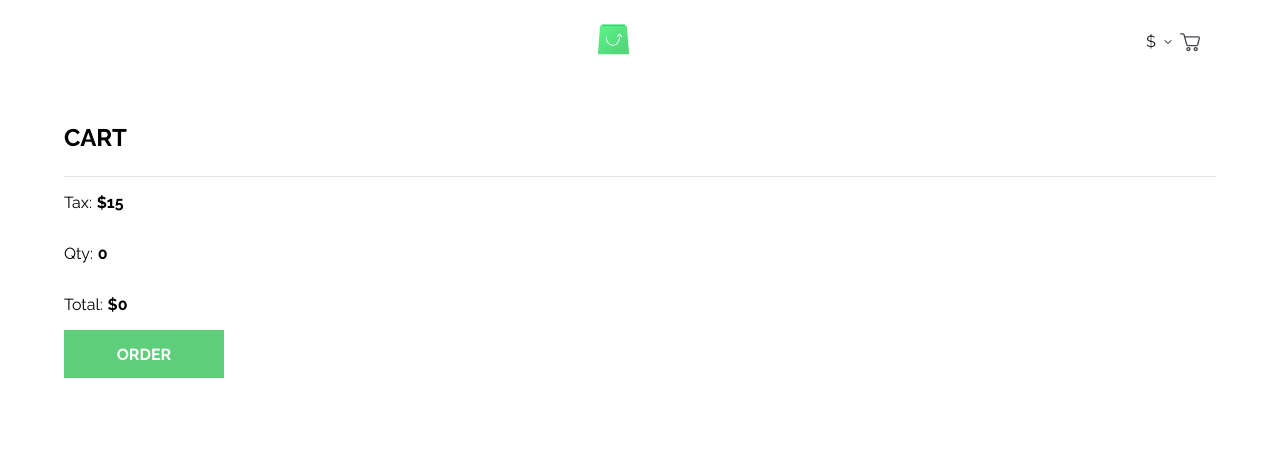
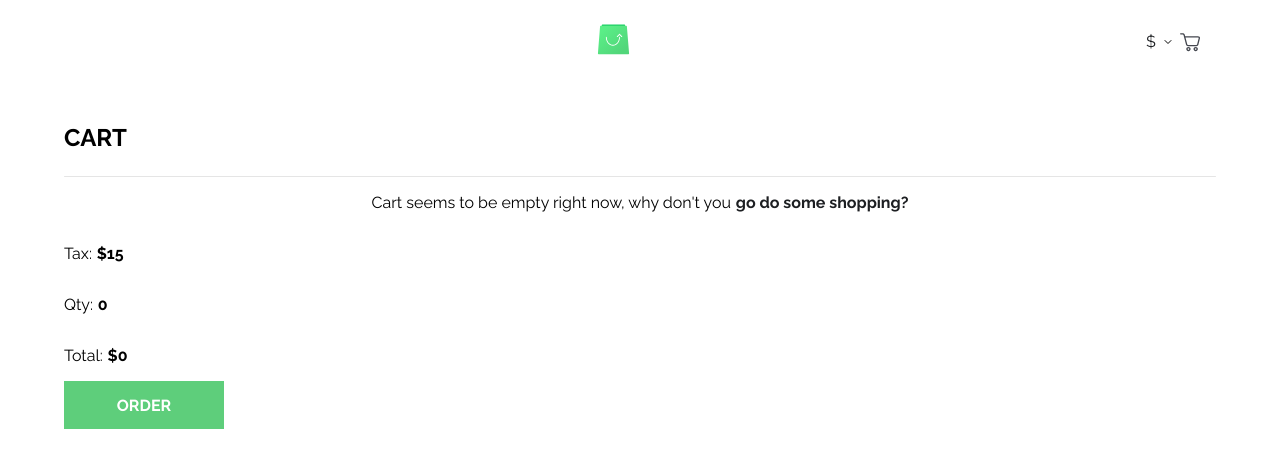
Before and after one commit to GuidoRial/apollo-ecommerce, a React (Create React App) app in the folder client/: page /cart in a window 1280 px wide. Shown: the top 468 px of the page. Built offline with nearby package versions, Linux system fonts and the light colour scheme.

Commit message:
added fallback for empty cart

```diff
--- a/client/src/components/Cart/Cart.css
+++ b/client/src/components/Cart/Cart.css
@@ -91,3 +91,14 @@
 .carousel-button:hover {
     background-color: #434343;
 }
+
+.cart-is-empty {
+    display: flex;
+    justify-content: center;
+    align-items: center;
+    gap: 0.3rem;
+}
+
+.cart-is-empty-link {
+    font-weight: 700;
+}
--- a/client/src/components/Cart/Cart.js
+++ b/client/src/components/Cart/Cart.js
@@ -2,6 +2,7 @@ import React, { Component } from "react";
 import CartItem from "./CartItem";
 import LineBreak from "./LineBreak";
 import "./Cart.css";
+import { Link } from "react-router-dom";
 
 export default class Cart extends Component {
     render() {
@@ -26,7 +27,8 @@ export default class Cart extends Component {
                     <p className="bold-text cart-text"> CART</p>
                 </div>
                 <LineBreak />
-                {cartItems.map((item) => (
+                {cartItems.length > 0 ? (
+                    cartItems.map((item) => (
                         <>
                             <CartItem
                                 item={item}
@@ -36,7 +38,15 @@ export default class Cart extends Component {
                             />
                             <LineBreak />
                         </>
-                ))}
+                    ))
+                ) : (
+                    <div className="cart-is-empty">
+                        <p>Cart seems to be empty right now, why don't you </p>
+                        <Link to="/" className="">
+                            <p className="cart-is-empty-link"> go do some shopping?</p>
+                        </Link>
+                    </div>
+                )}
                 <div className="cart-summary">
                     <div className="summary-item">
                         <p>Tax:</p>
--- a/client/src/components/Header/Header.js
+++ b/client/src/components/Header/Header.js
@@ -63,6 +63,7 @@ export default class Header extends Component {
                                     ? {
                                           color: "#5ece7b",
                                           borderBottom: "2px solid #5ece7b",
+                                          paddingBottom: "3px"
                                       }
                                     : { color: "#000000" }
                             }
```
Also changed, not shown: 1 other file (tests, documents, lock files or other folders). Lines whose indentation alone changed are shown as unchanged.
